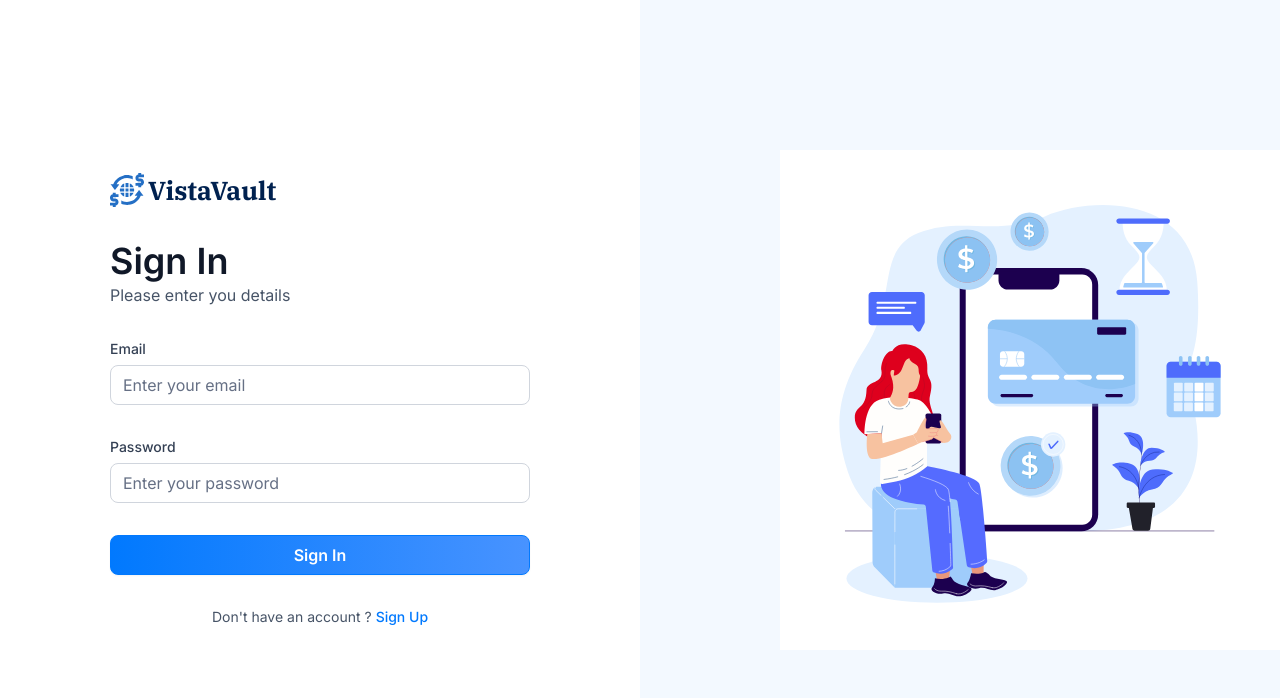
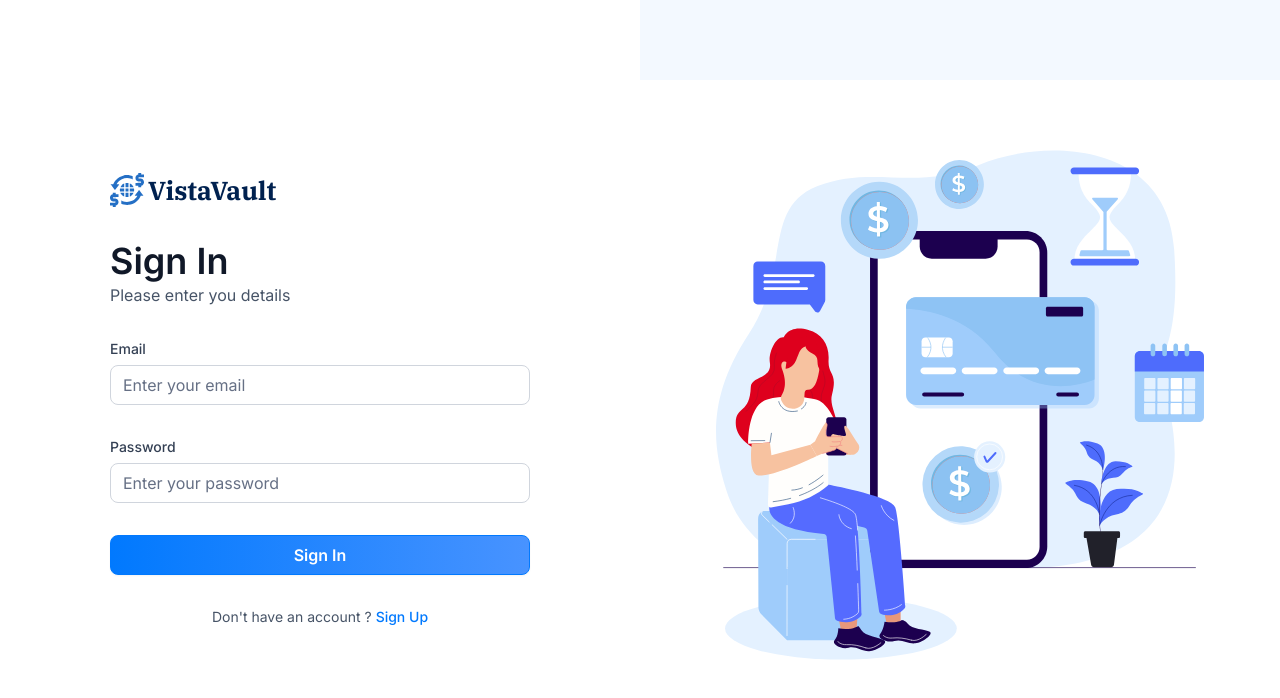
Before and after one commit to Nairaalmelegy/VistaVault_Repo, a Next.js app: page /sign-in in a window 1280 px wide. Shown: the top 698 px of the page. Built offline with nearby package versions, Linux system fonts and the light colour scheme; what dwolla-v2, plaid would draw is missing.

Commit message:
modify last

```diff
--- a/app/(auth)/layout.tsx
+++ b/app/(auth)/layout.tsx
@@ -12,8 +12,8 @@ export default function RootLayout({
             <div>
               <Image
                 src="/icons/auth-image.svg"
-                width={500}
-                height={500}
+                width={900}
+                height={900}
                 alt="Auth image"
 
               />
```
